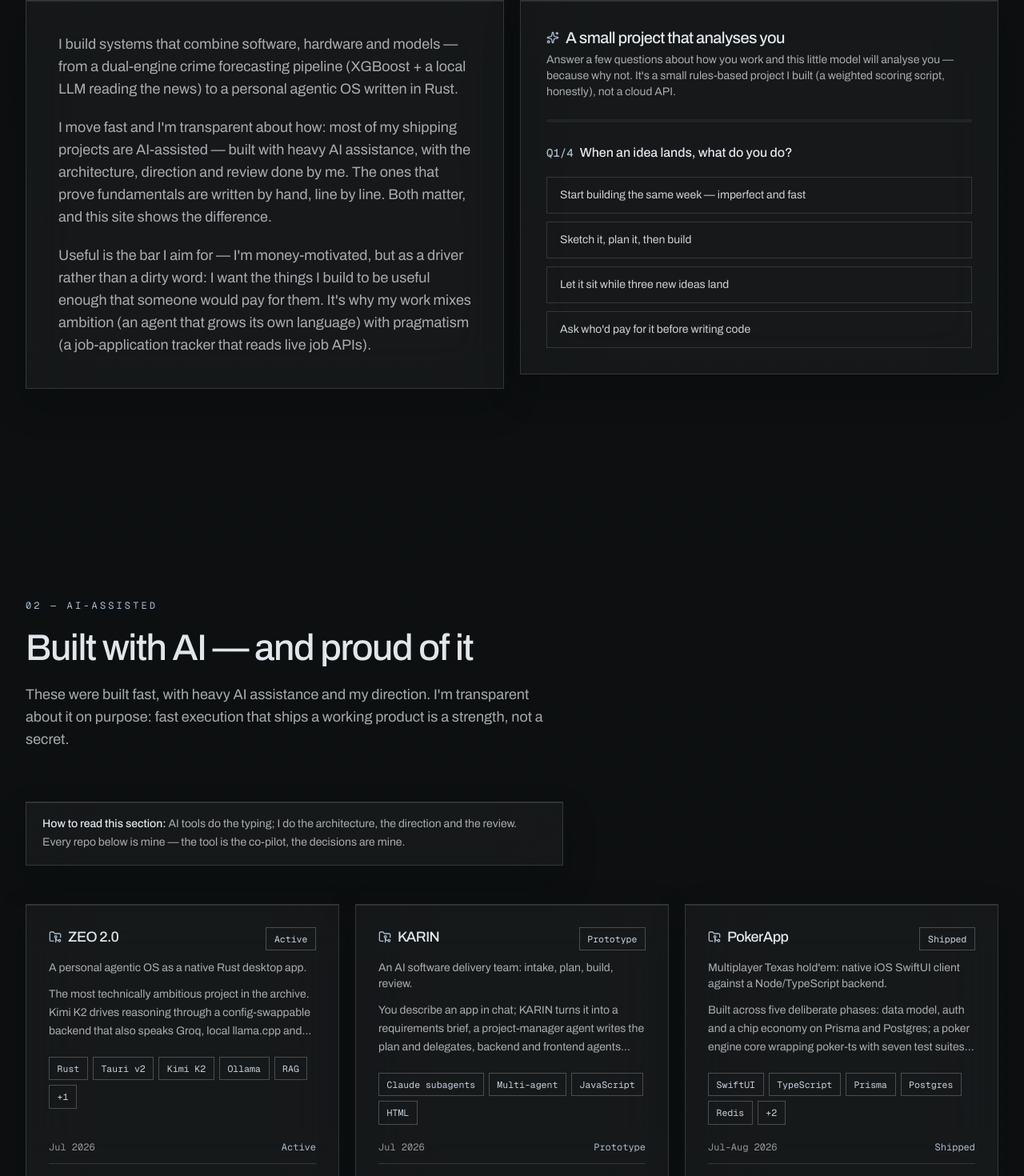
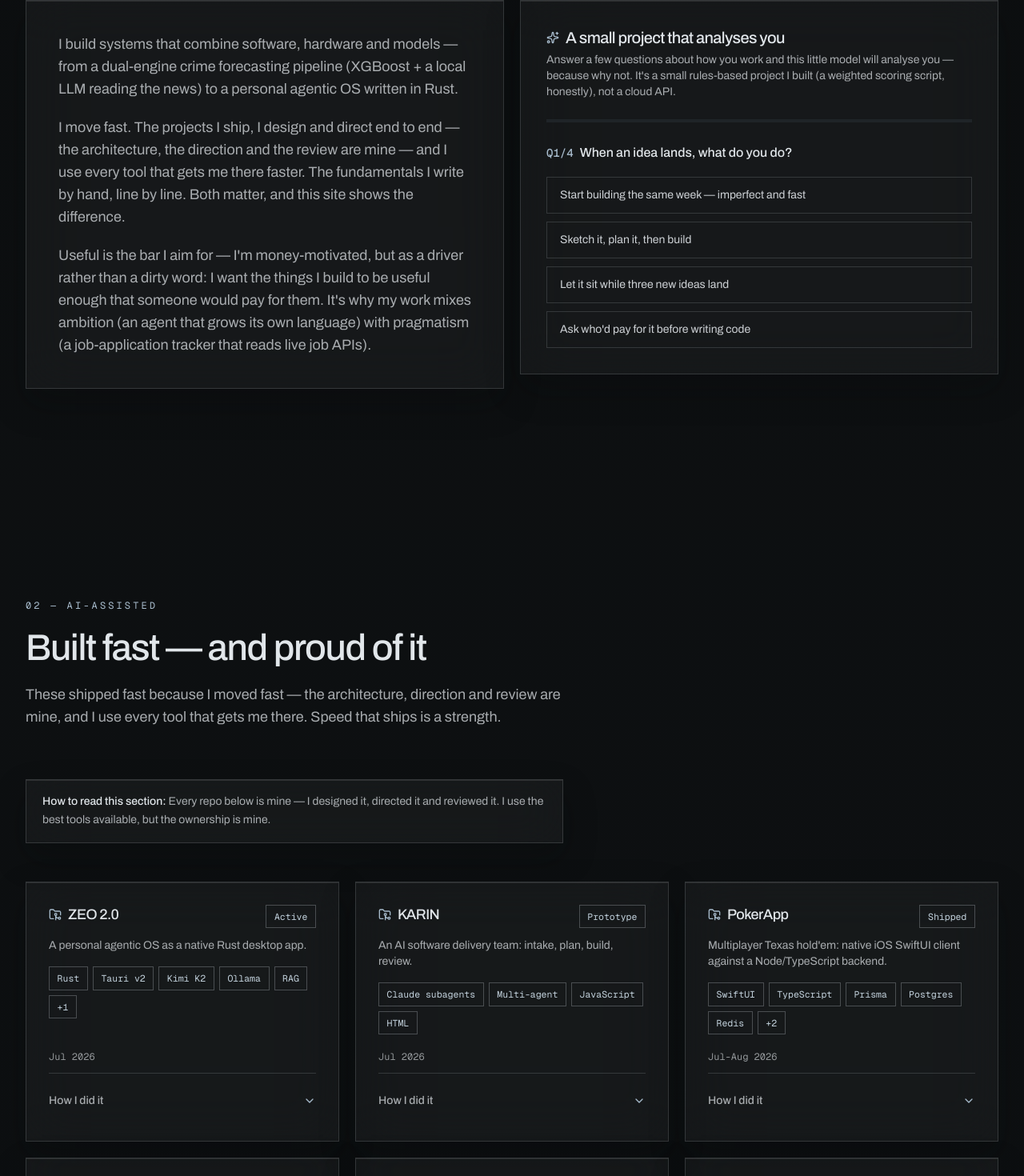
Before and after one commit to koro119/portfolio-site, a React (Vite) app: page / in a window 1280 px wide. Shown: the part 1321-2791 px from the top of the page at 80% size. Built offline with nearby package versions, Linux system fonts and the light colour scheme.

Commit message:
Feedback: quick card descriptions (how lives in expandable), yellow coursework tag, drop Setup 'since 2019', humanize copy + less AI-disclosure, subtle hover states, status fixes

```diff
--- a/public/projects.json
+++ b/public/projects.json
@@ -307,7 +307,7 @@
         "Folium",
         "UK Police API"
       ],
-      "status": "Final year project — active",
+      "status": "Potential final year project",
       "dates": "Jul-Aug 2026",
       "files": 14,
       "repo": "https://github.com/koro119/crime-forecasting",
@@ -352,7 +352,7 @@
         "MLX",
         "Open WebUI"
       ],
-      "status": "In daily use",
+      "status": "",
       "dates": "Jul 2026",
       "files": 5,
       "repo": "https://github.com/koro119/qwen-launchers",
--- a/src/components/ProjectCard.tsx
+++ b/src/components/ProjectCard.tsx
@@ -18,7 +18,7 @@ export function ProjectCard({ project, index = 0, badge, lab }: ProjectCardProps
   return (
     <Reveal delay={(index % 3) * 90}>
       <article
-        className={`glass group h-full flex flex-col overflow-hidden ${
+        className={`glass group h-full flex flex-col overflow-hidden hover:bg-card-hover hover:border-steel/40 transition-colors duration-200 ${
           lab ? 'border-dashed border-glass-border' : ''
         }`}
       >
@@ -31,20 +31,19 @@ export function ProjectCard({ project, index = 0, badge, lab }: ProjectCardProps
             </div>
             {badge ? (
               <span className="chip shrink-0">{badge}</span>
-            ) : (
+            ) : project.status ? (
               <span className="chip shrink-0">{project.status}</span>
-            )}
+            ) : null}
           </div>
 
           {lab && (
-            <div className="font-mono text-[0.65rem] tracking-widest text-steel mb-3">
+            <div className="font-mono text-[11px] tracking-widest text-steel mb-3">
               EXPERIMENT {String(index + 1).padStart(2, '0')} · {project.category.toUpperCase()}
             </div>
           )}
 
-          <p className="text-sm text-meta mb-3">{project.tagline}</p>
-
-          <p className="text-sm text-meta leading-relaxed mb-5 line-clamp-3">{project.summary}</p>
+          {/* Quick description */}
+          <p className="text-sm text-meta mb-4">{project.tagline}</p>
 
           {/* Stack */}
           <div className="flex flex-wrap gap-1.5 mb-5">
@@ -58,14 +57,7 @@ export function ProjectCard({ project, index = 0, badge, lab }: ProjectCardProps
 
           {/* Footer */}
           <div className="mt-auto space-y-3">
-            <div className="flex items-center justify-between text-xs">
-              <span className="font-mono text-meta-dim">{project.dates}</span>
-              {!badge && (
-                <span className="font-mono text-steel">
-                  {project.status}
-                </span>
-              )}
-            </div>
+            <div className="text-xs font-mono text-meta-dim">{project.dates}</div>
 
             {/* How I Did It — expandable */}
             <div className="border-t border-glass-border pt-3">
--- a/src/components/ProjectRow.tsx
+++ b/src/components/ProjectRow.tsx
@@ -8,11 +8,13 @@ interface ProjectRowProps {
   badge?: string;
 }
 
-/** Full-width row layout for the From Scratch section (90px / 1.1fr / 1.4fr / 200px). */
+const isCoursework = (p: ArchiveProject) => p.category === 'University coursework';
+
+/** Full-width row layout for the From Scratch section (90px / 1.1fr / 200px). */
 export function ProjectRow({ project, index = 0, badge }: ProjectRowProps) {
   return (
     <Reveal>
-      <article className="glass grid grid-cols-1 md:grid-cols-[90px_1.1fr_1.4fr_200px] gap-5 p-6 sm:p-7 hover:bg-card-hover">
+      <article className="glass grid grid-cols-1 md:grid-cols-[90px_1.1fr_200px] gap-5 p-6 sm:p-7 hover:bg-card-hover hover:border-steel/40 transition-colors duration-200">
         {/* Index */}
         <div className="font-mono text-steel">
           {String(index + 1).padStart(2, '0')}
@@ -23,12 +25,12 @@ export function ProjectRow({ project, index = 0, badge }: ProjectRowProps) {
           <div className="flex items-center gap-2 flex-wrap">
             <h3 className="text-lg font-medium text-foreground leading-snug">{project.title}</h3>
             {badge && <span className="chip shrink-0">{badge}</span>}
+            {isCoursework(project) && (
+              <span className="chip chip-coursework shrink-0">coursework</span>
+            )}
           </div>
           <p className="mt-2 text-sm text-meta">{project.tagline}</p>
         </div>
-
-        {/* Summary */}
-        <p className="text-sm text-meta leading-relaxed line-clamp-3">{project.summary}</p>
 
         {/* Stack + meta */}
         <div className="flex flex-col gap-3">
@@ -42,7 +44,7 @@ export function ProjectRow({ project, index = 0, badge }: ProjectRowProps) {
           </div>
           <div className="mt-auto flex items-center justify-between text-xs">
             <span className="font-mono text-meta-dim">{project.dates}</span>
-            <span className="font-mono text-steel">{project.status}</span>
+            {project.status && <span className="font-mono text-steel">{project.status}</span>}
           </div>
           {project.repo && (
             <a
--- a/src/components/Quiz.tsx
+++ b/src/components/Quiz.tsx
@@ -118,7 +118,7 @@ export function Quiz() {
           <div className="border-t border-glass-border pt-4 flex flex-col sm:flex-row sm:items-center gap-3">
             <button
               onClick={restart}
-              className="inline-flex items-center gap-2 px-4 min-h-[44px] bg-teal text-white text-sm font-medium hover:brightness-110 transition-all"
+              className="inline-flex items-center gap-2 px-4 min-h-[44px] bg-teal text-white text-sm font-medium hover:brightness-110 active:scale-[0.98] transition-all"
             >
               <RotateCcw className="w-4 h-4" /> Take it again
             </button>
--- a/src/config.ts
+++ b/src/config.ts
@@ -61,7 +61,7 @@ export const heroConfig: HeroConfig = {
   name: "Zylen Saldahna",
   tagline: "Final-year CS student · AI / ML focus · Building intelligent systems",
   intro:
-    "I'm a final-year Computer Science student at the University of Greenwich, specialising in AI and machine learning. I'm quick to generate ideas and prone to jumping between projects fast — impulsive in the creative sense: an idea lands and I'm building it the same week. Some become shipped apps, others become findings. I'm money-motivated in the best way: I want what I build to be useful enough that someone would pay for it.",
+    "I'm a final-year Computer Science student at the University of Greenwich, specialising in AI and machine learning. Ideas land and I start building the same week — some become shipped apps, others become findings. And I want what I build to be useful enough that someone would pay for it.",
   ctaText: "See what I've built",
   ctaHref: "#AI-assisted",
   photo: `${import.meta.env.BASE_URL}profile.jpg`,
@@ -101,7 +101,7 @@ export const aboutConfig: AboutConfig = {
   heading: "About me",
   paragraphs: [
     "I build systems that combine software, hardware and models — from a dual-engine crime forecasting pipeline (XGBoost + a local LLM reading the news) to a personal agentic OS written in Rust.",
-    "I move fast and I'm transparent about how: most of my shipping projects are AI-assisted — built with heavy AI assistance, with the architecture, direction and review done by me. The ones that prove fundamentals are written by hand, line by line. Both matter, and this site shows the difference.",
+    "I move fast. The projects I ship, I design and direct end to end — the architecture, the direction and the review are mine — and I use every tool that gets me there faster. The fundamentals I write by hand, line by line. Both matter, and this site shows the difference.",
     "Useful is the bar I aim for — I'm money-motivated, but as a driver rather than a dirty word: I want the things I build to be useful enough that someone would pay for them. It's why my work mixes ambition (an agent that grows its own language) with pragmatism (a job-application tracker that reads live job APIs).",
   ],
   quizTitle: "A small project that analyses you",
@@ -183,7 +183,6 @@ export interface SetupItem {
 export interface SetupConfig {
   heading: string;
   subtitle: string;
-  since: string;
   items: SetupItem[];
 }
 
@@ -191,7 +190,6 @@ export const setupConfig: SetupConfig = {
   heading: "My setup",
   subtitle:
     "The tools behind everything on this page — a mix of cloud and fully-local AI.",
-  since: "2019",
   items: [
     {
       kicker: "Cloud",
@@ -320,7 +318,7 @@ export const makingConfig: MakingConfig = {
   intro:
     "A behind-the-scenes look at how this site was planned and built — including the parts most portfolios leave out.",
   honest:
-    "Yes — this frontend was AI-assisted. That's a deliberate, transparent choice, not a secret: I directed the plan, the structure and every design decision; AI tools turned the direction into code at speed. The result is a working site in a fraction of the time, and the process itself is the case study below.",
+    "I planned this site myself — the structure, the content, every design decision — then built it fast with the tools I use every day. The result is a working site in a fraction of the time, and the process itself is the case study below.",
   steps: [
     {
       phase: "01 · Concept",
@@ -334,8 +332,8 @@ export const makingConfig: MakingConfig = {
     },
     {
       phase: "03 · Build",
-      title: "AI-assisted frontend",
-      text: "The frontend was generated with AI assistance against the plan: React + Vite + Tailwind, a slate-and-teal theme on squared glass panels, scroll-reveal animations, and a data-driven project grid that filters by tag.",
+      title: "Building the frontend",
+      text: "I built the frontend against the plan: React + Vite + Tailwind, a slate-and-teal theme on squared glass panels, scroll-reveal animations, and a data-driven project grid.",
     },
     {
       phase: "04 · Iterate",
@@ -345,11 +343,11 @@ export const makingConfig: MakingConfig = {
     {
       phase: "05 · Ship",
       title: "Deploy and maintain",
-      text: "This site is itself an AI-assisted project in the archive — proof that the method ships. It'll live on GitHub Pages or Netlify, and the projects feed means updating it is editing one JSON file.",
+      text: "This site is itself a project in the archive — proof that the process ships. It's live on GitHub Pages, and the projects feed means updating it is editing one JSON file.",
     },
   ],
   closing:
-    "The takeaway: AI-assisted development is a strength when it's combined with real direction. The tool does the typing; the thinking is the product.",
+    "The takeaway: the thinking is the product. Good tools make you faster, but the direction and the decisions are what actually ship.",
 };
 
 // ============================================================================
@@ -363,5 +361,5 @@ export interface FooterConfig {
 
 export const footerConfig: FooterConfig = {
   tagline: "Final-year Computer Science student — building intelligent systems that ship.",
-  copyright: `© ${new Date().getFullYear()} Zylen Saldahna. Built with direction + AI assistance.`,
+  copyright: `© ${new Date().getFullYear()} Zylen Saldahna.`,
 };
--- a/src/index.css
+++ b/src/index.css
@@ -44,6 +44,7 @@
     --card-hover: rgba(226, 230, 234, 0.05);
     --scroll-track: #1a1f24;
     --scroll-thumb: #3a444c;
+    --coursework: #e0b954;
   }
 }
 
@@ -119,7 +120,7 @@
     border: 1px solid rgba(224, 232, 240, 0.15);
     box-shadow: inset 0 1px 0 rgba(255, 250, 255, 0.10), 0 18px 40px rgba(8, 10, 12, 0.28);
     border-radius: 0;
-    transition: background-color 200ms ease;
+    transition: background-color 200ms ease, border-color 200ms ease;
   }
 
   /* Squared outline chip */
@@ -132,6 +133,12 @@
     color: var(--chip-text);
     white-space: nowrap;
     border-radius: 0;
+  }
+
+  /* Yellow coursework tag */
+  .chip-coursework {
+    border-color: rgba(224, 185, 84, 0.5);
+    color: var(--coursework);
   }
 
   /* Section kicker — mono, uppercase, steel, numbered */
--- a/src/sections/Hero.tsx
+++ b/src/sections/Hero.tsx
@@ -32,7 +32,7 @@ export function Hero() {
             <div className="mt-9">
               <button
                 onClick={() => scrollTo(heroConfig.ctaHref)}
-                className="inline-flex items-center gap-2 px-8 py-3.5 bg-btn-fill text-ink font-medium hover:bg-btn-hover transition-colors duration-200"
+                className="inline-flex items-center gap-2 px-8 py-3.5 bg-btn-fill text-ink font-medium hover:bg-btn-hover active:scale-[0.98] transition-all duration-200"
               >
                 {heroConfig.ctaText} <ArrowDown className="w-4 h-4" />
               </button>
--- a/src/sections/MakingOf.tsx
+++ b/src/sections/MakingOf.tsx
@@ -29,7 +29,7 @@ export function MakingOf() {
         <div className="grid grid-cols-1 md:grid-cols-2 lg:grid-cols-5 gap-5">
           {makingConfig.steps.map((step, i) => (
             <Reveal key={step.phase} delay={i * 60}>
-              <div className="glass h-full p-6 hover:bg-card-hover">
+              <div className="glass h-full p-6 hover:bg-card-hover hover:border-steel/40 transition-colors duration-200">
                 <p className="font-mono text-[11px] tracking-widest text-steel uppercase mb-3">
                   {step.phase}
                 </p>
--- a/src/sections/Setup.tsx
+++ b/src/sections/Setup.tsx
@@ -16,10 +16,10 @@ export function Setup() {
           subtitle={setupConfig.subtitle}
         />
 
-        <div className="grid md:grid-cols-2 lg:grid-cols-4 gap-5">
+        <div className="grid md:grid-cols-2 lg:grid-cols-3 gap-5">
           {setupConfig.items.map((item, i) => (
             <Reveal key={item.title} delay={i * 60}>
-              <div className="glass h-full p-6 hover:bg-card-hover">
+              <div className="glass h-full p-6 hover:bg-card-hover hover:border-steel/40 transition-colors duration-200">
                 <p className="font-mono text-[11px] tracking-widest text-steel uppercase mb-3">
                   {item.kicker}
                 </p>
@@ -28,17 +28,6 @@ export function Setup() {
               </div>
             </Reveal>
           ))}
-
-          {/* Started coding */}
-          <Reveal delay={setupConfig.items.length * 60}>
-            <div className="glass h-full p-6 flex flex-col justify-between">
-              <p className="font-mono text-[11px] tracking-widest text-steel uppercase mb-3">Since</p>
-              <p className="font-mono text-4xl text-steel leading-none tabular-nums">
-                {setupConfig.since}
-              </p>
-              <p className="mt-2 text-sm text-meta">Started coding</p>
-            </div>
-          </Reveal>
         </div>
       </div>
     </section>
--- a/src/sections/VibeCoded.tsx
+++ b/src/sections/VibeCoded.tsx
@@ -15,16 +15,16 @@ export function VibeCoded() {
       <div className="container mx-auto px-5 sm:px-8">
         <SectionHeader
           label="02 — AI-Assisted"
-          title="Built with AI — and proud of it"
-          subtitle="These were built fast, with heavy AI assistance and my direction. I'm transparent about it on purpose: fast execution that ships a working product is a strength, not a secret."
+          title="Built fast — and proud of it"
+          subtitle="These shipped fast because I moved fast — the architecture, direction and review are mine, and I use every tool that gets me there. Speed that ships is a strength."
         />
 
         {/* Honesty note */}
         <Reveal className="max-w-2xl mb-12">
           <div className="glass px-5 py-4 text-sm text-meta leading-relaxed">
             <span className="font-medium text-foreground">How to read this section: </span>
-            AI tools do the typing; I do the architecture, the direction and the review. Every repo below
-            is mine — the tool is the co-pilot, the decisions are mine.
+            Every repo below is mine — I designed it, directed it and reviewed it. I use the best tools
+            available, but the ownership is mine.
           </div>
         </Reveal>
 
--- a/src/sections/Work.tsx
+++ b/src/sections/Work.tsx
@@ -21,7 +21,7 @@ export function Work() {
         <div className="mt-12 grid gap-5">
           {workConfig.roles.map((role, i) => (
             <Reveal key={role.role} delay={i * 60}>
-              <article className="glass grid grid-cols-1 md:grid-cols-[260px_1fr_200px] gap-5 p-6 sm:p-7 hover:bg-card-hover">
+              <article className="glass grid grid-cols-1 md:grid-cols-[260px_1fr_200px] gap-5 p-6 sm:p-7 hover:bg-card-hover hover:border-steel/40 transition-colors duration-200">
                 <div>
                   <h3 className="text-lg font-medium text-foreground">{role.role}</h3>
                   <p className="mt-1 text-sm text-steel-dim">{role.place}</p>
```
Also changed, not shown: 1 other file (tests, documents, lock files or other folders).
